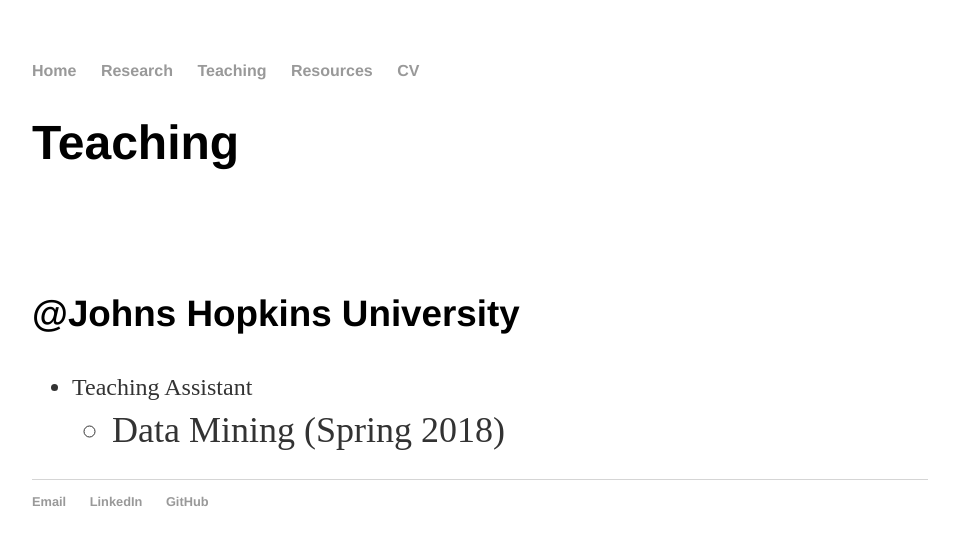
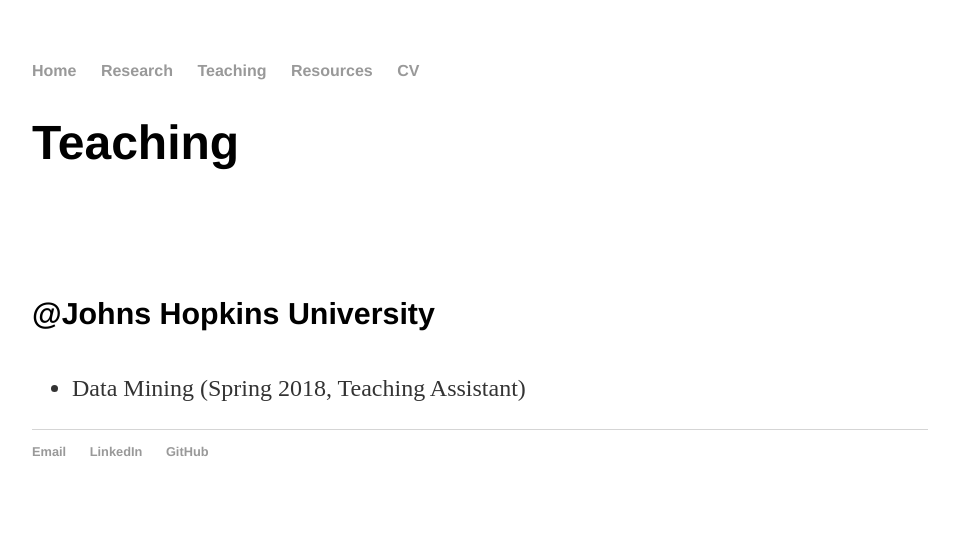
Before and after one commit to CongM/CongM.github.io, a Jekyll site: the page built from teaching/index.html, in a window 1280 px wide. Shown: the top 545 px of the page, without its empty margins (160-1119 px from the left). Built offline with Jekyll 4.4.1, drawn with Linux system fonts in a browser that asks for light colours.

Commit message:
Update index.html

```diff
--- a/teaching/index.html
+++ b/teaching/index.html
@@ -7,11 +7,8 @@ title: Cong Mu's Homepage
 <div class="blurb">
 	<h1>Teaching</h1>
 	<br><br><br>
-	<h3>@Johns Hopkins University</h3>
+	<h4>@Johns Hopkins University</h4>
 	<ul>
-		<li>Teaching Assistant</li>
-		<ul>
-			<li>Data Mining (Spring 2018)</li>
-		</ul>
+		<li>Data Mining (Spring 2018, Teaching Assistant)</li>
 	</ul>
 </div><!-- /.blurb -->
```
